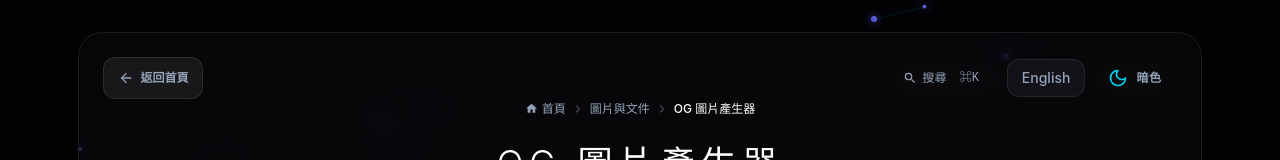
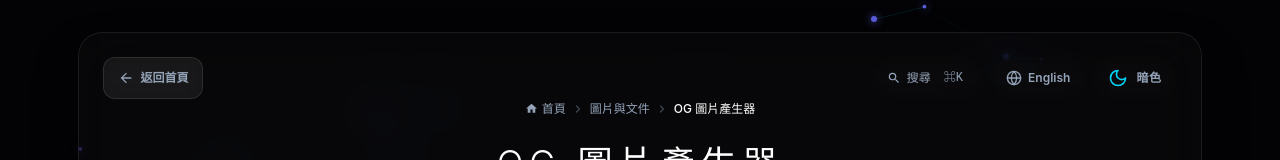
Before and after one commit to wkmaker/smalltools, a Next.js app: page /og-generator in a window 1280 px wide. Shown: the top 160 px of the page. Built offline with nearby package versions, Linux system fonts and the light colour scheme; no server answers.

Commit message:
fix(og-generator): use shared ToolLayout top navigation bar (search, language toggle, theme toggle)

```diff
--- a/app/og-generator/OgGeneratorClient.tsx
+++ b/app/og-generator/OgGeneratorClient.tsx
@@ -2,7 +2,6 @@
 
 import React, { useState, useEffect, useRef, useId, useCallback } from 'react';
 import { createPortal } from 'react-dom';
-import Link from 'next/link';
 import ToolLayout from '@/app/components/ToolLayout';
 import FaqSection from '@/app/components/FaqSection';
 import styles from './og-generator.module.css';
@@ -328,14 +327,6 @@ export default function OgGeneratorClient({ lang = 'zh-TW' }: OgGeneratorClientP
       description={t.description}
       accentColor="#6366f1"
       accentGlow="rgba(99, 102, 241, 0.6)"
-      extraHeaderControls={
-        <Link
-          href={t.langToggleUrl}
-          className="text-sm font-medium px-3.5 py-2 rounded-xl bg-select-bg border border-border-glass text-text-sub hover:text-text-main transition-colors"
-        >
-          {t.langToggleLabel}
-        </Link>
-      }
     >
       <div className={`space-y-8 ${styles.ogContainer}`}>
         {/* Toast 提示浮動通知 */}
```
